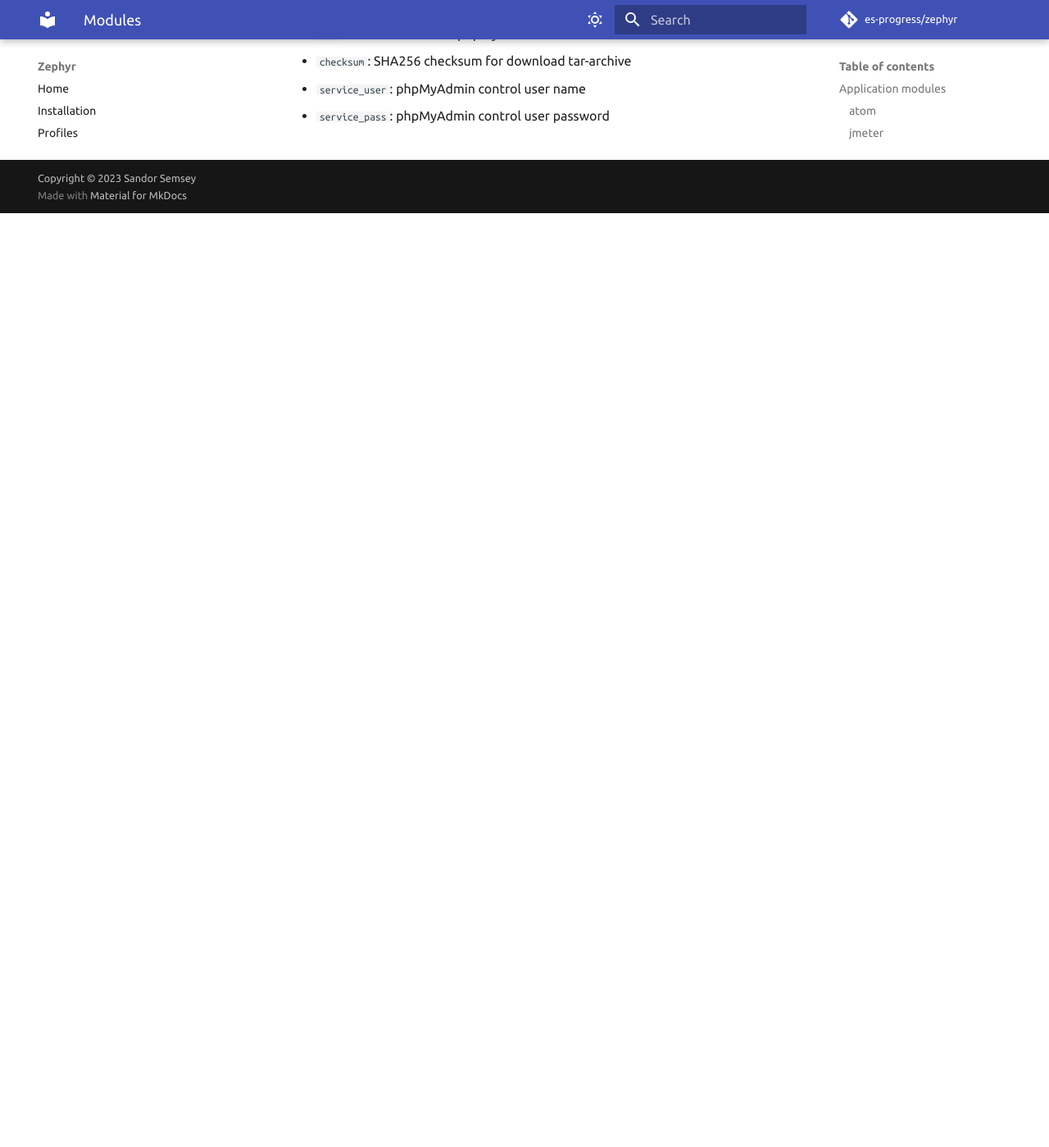
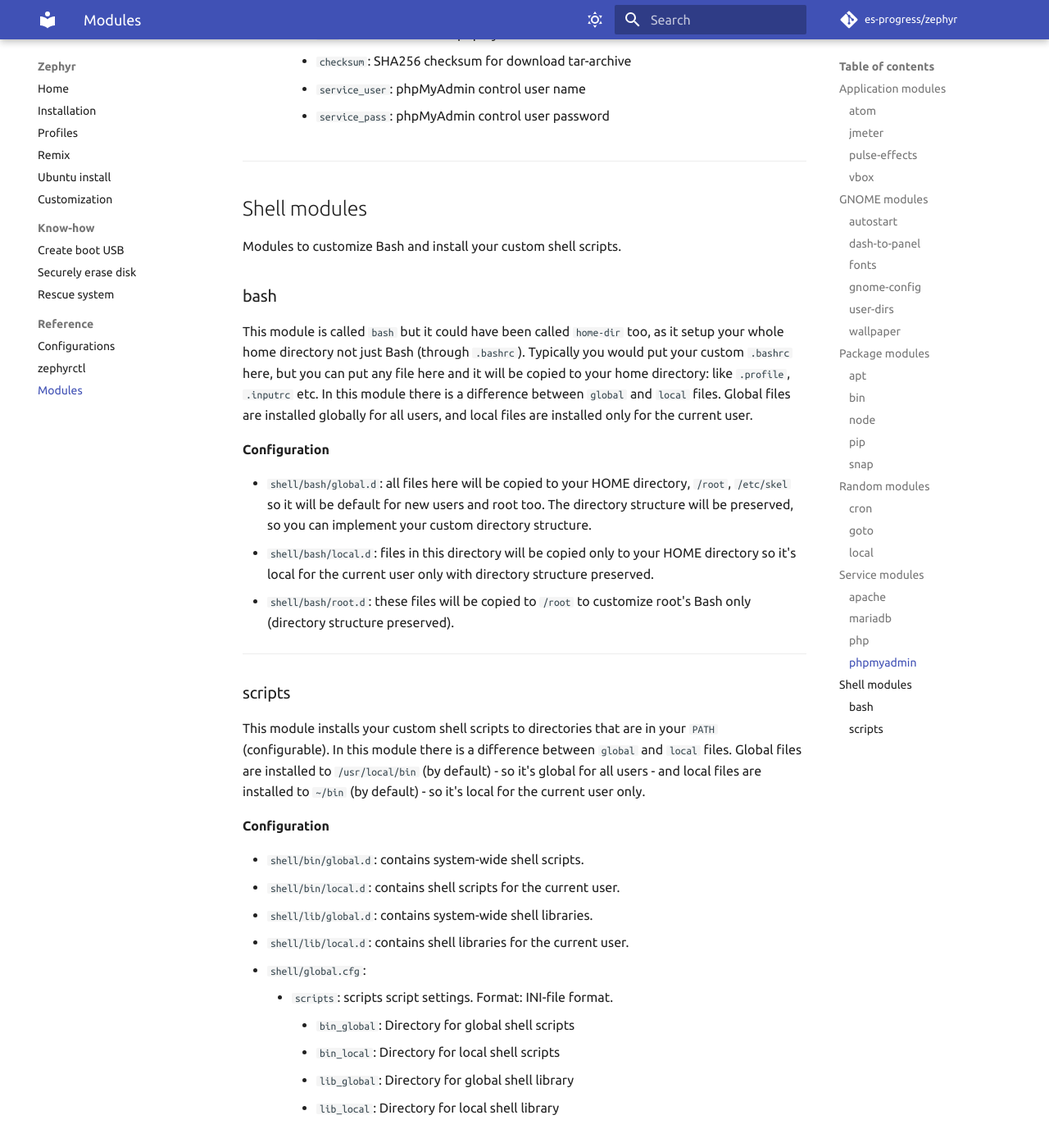
Before and after one commit to es-progress/zephyr, an MkDocs documentation site: the page built from docs/reference/modules.md, in a window 1280 px wide and 1400 px high, scrolled down 9064 px. Shown: the whole window at 82% size. Built offline with MkDocs 1.6.1 and Material for MkDocs 9.7.7, drawn with Linux system fonts in a browser that asks for light colours; emoji names are drawn with the system emoji font; comment, search, counter and statistics services are not loaded; before the commit the page ends 9324 px from its top, so only the background shows below that.

Commit message:
docs/reference/modules: shell

```diff
--- a/docs/reference/modules.md
+++ b/docs/reference/modules.md
@@ -344,3 +344,44 @@ Use this module to install and configure phpMyAdmin. It also creates phpMyAdmin
         -   `checksum`: SHA256 checksum for download tar-archive
         -   `service_user`: phpMyAdmin control user name
         -   `service_pass`: phpMyAdmin control user password
+
+---
+
+## Shell modules
+
+Modules to customize Bash and install your custom shell scripts.
+
+### bash
+
+This module is called `bash` but it could have been called `home-dir` too, as it setup your whole home directory not just Bash (through `.bashrc`).
+Typically you would put your custom `.bashrc` here, but you can put any file here and it will be copied to your home directory: like `.profile`, `.inputrc` etc.
+In this module there is a difference between `global` and `local` files.
+Global files are installed globally for all users, and local files are installed only for the current user.
+
+**Configuration**
+
+-   `shell/bash/global.d`: all files here will be copied to your HOME directory, `/root`, `/etc/skel` so it will be default for new users and root too.
+    The directory structure will be preserved, so you can implement your custom directory structure.
+-   `shell/bash/local.d`: files in this directory will be copied only to your HOME directory so it's local for the current user only with directory structure preserved.
+-   `shell/bash/root.d`: these files will be copied to `/root` to customize root's Bash only (directory structure preserved).
+
+---
+
+### scripts
+
+This module installs your custom shell scripts to directories that are in your `PATH` (configurable).
+In this module there is a difference between `global` and `local` files.
+Global files are installed to `/usr/local/bin` (by default) - so it's global for all users - and local files are installed to `~/bin` (by default) - so it's local for the current user only.
+
+**Configuration**
+
+-   `shell/bin/global.d`: contains system-wide shell scripts.
+-   `shell/bin/local.d`: contains shell scripts for the current user.
+-   `shell/lib/global.d`: contains system-wide shell libraries.
+-   `shell/lib/local.d`: contains shell libraries for the current user.
+-   `shell/global.cfg`:
+    -   `scripts`: scripts script settings. Format: INI-file format.
+        -   `bin_global`: Directory for global shell scripts
+        -   `bin_local`: Directory for local shell scripts
+        -   `lib_global`: Directory for global shell library
+        -   `lib_local`: Directory for local shell library
```
